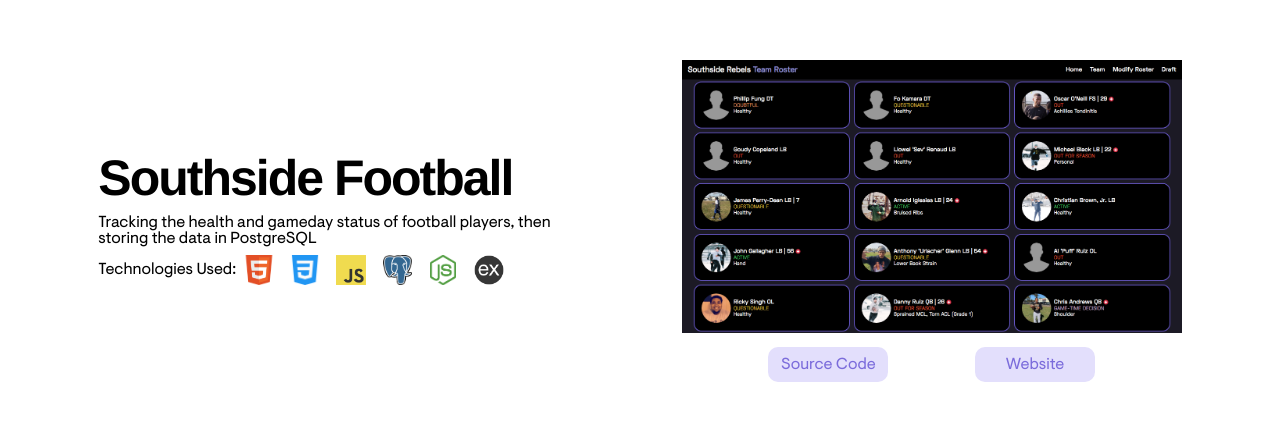
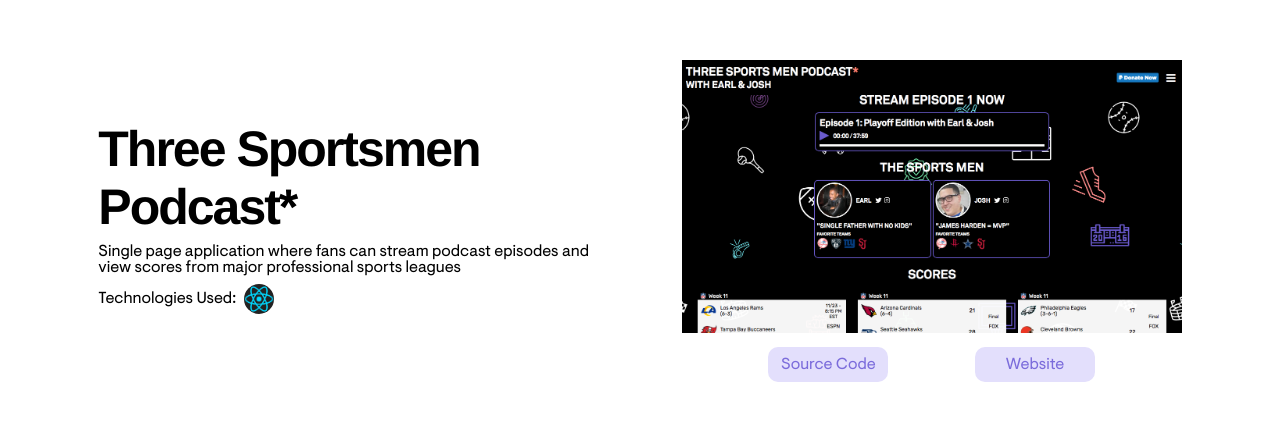
Before and after one commit to oscar-oneill/portfolio-old, a React (Create React App) app: page /portfolio in a window 1280 px wide. Shown: the part 2579-3000 px from the top of the page. Built offline with nearby package versions, Linux system fonts and the light colour scheme.

Commit message:
minor update

```diff
--- a/src/components/Portfolio.jsx
+++ b/src/components/Portfolio.jsx
@@ -89,7 +89,7 @@ const Portfolio = () => {
                 </div>
             </div>
 
-            <div className="portfolio__box">
+            {/* <div className="portfolio__box">
                 <div className="project__container">
                     <div className="project__title">Southside Football</div>
                     <p className="project__memo">Tracking the health and gameday status of football players, then storing the data in PostgreSQL</p>
@@ -112,7 +112,7 @@ const Portfolio = () => {
                         <div className="project__btn"><a target="_blank" href="http://southsidefootball.herokuapp.com/" rel="noreferrer noopener">Website</a></div>
                     </div>
                 </div>
-            </div>
+            </div> */}
 
             <div className="portfolio__box">
                 <div className="project__container">
```
